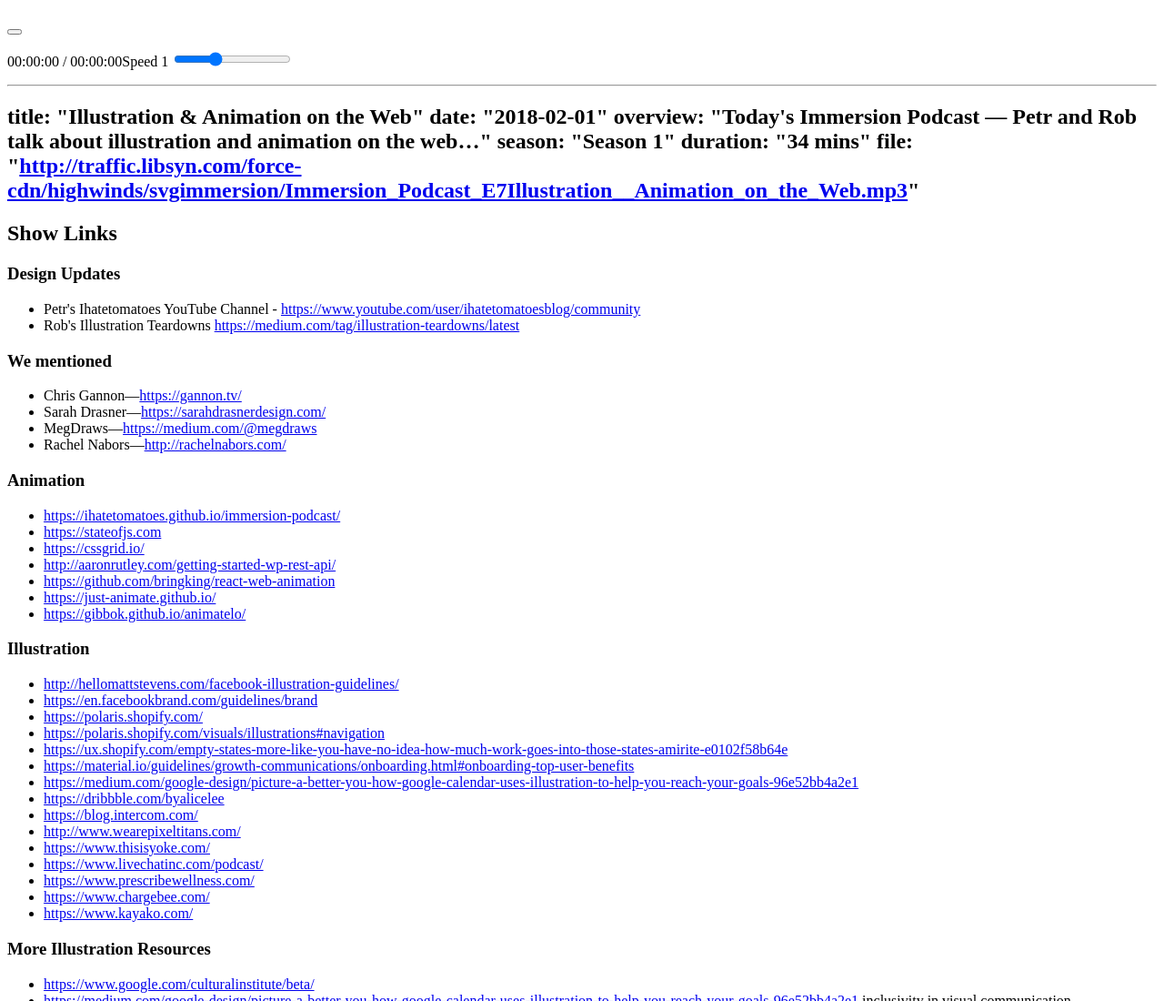
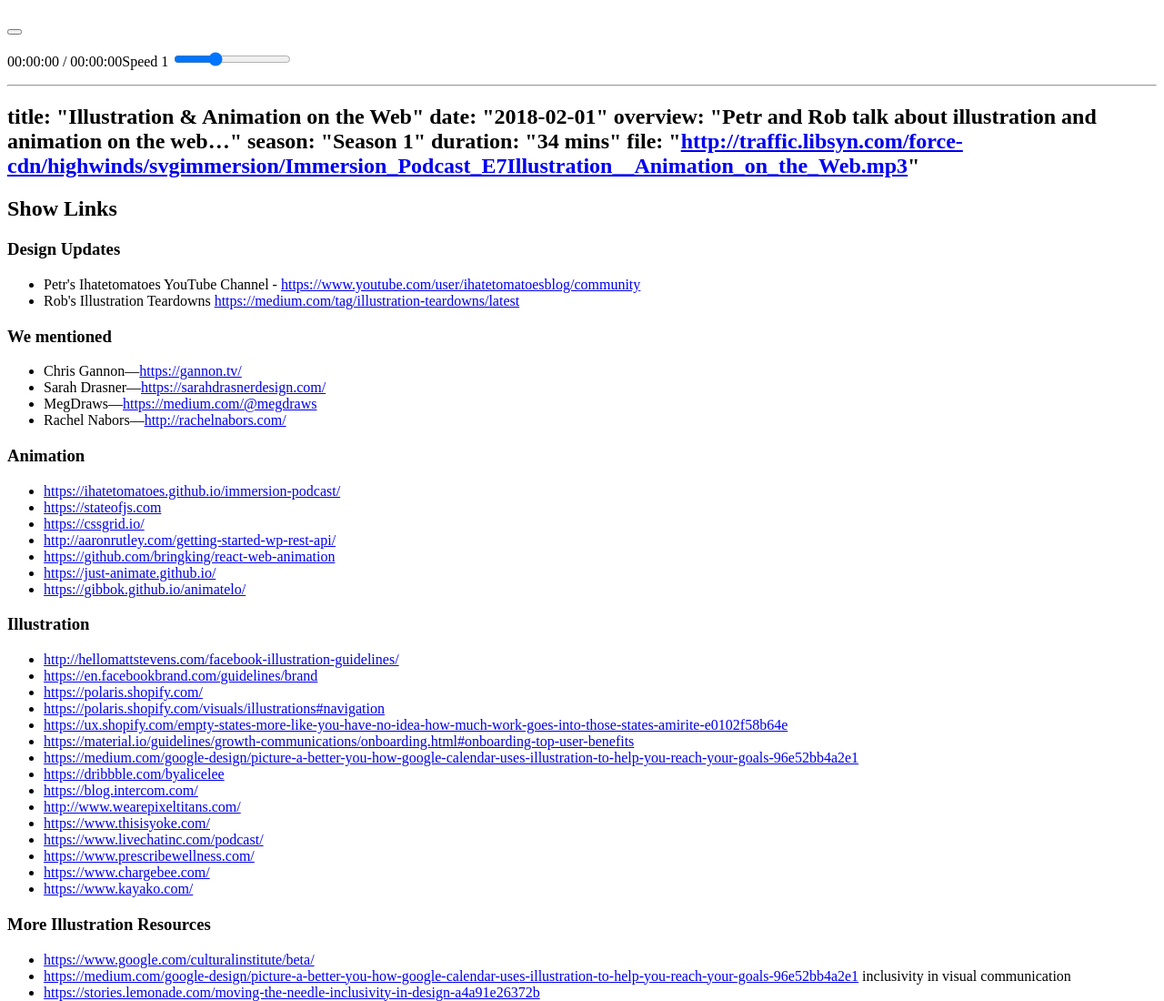
Before and after one commit to Ihatetomatoes/immersion-podcast, a Gatsby site: page /season-01/episode-07 in a window 1280 px wide. Shown: the top 1100 px of the page at 91% size. Built offline with nearby package versions, Linux system fonts and the light colour scheme; Gatsby itself is replaced by a stand-in of ours; a web font is replaced by a local one.

Commit message:
Update episode-07.md

```diff
--- a/src/pages/season-01/episode-07.md
+++ b/src/pages/season-01/episode-07.md
@@ -2,7 +2,7 @@
 ---
 title: "Illustration & Animation on the Web"
 date: "2018-02-01"
-overview: "Today's Immersion Podcast — Petr and Rob talk about illustration and animation on the web…"
+overview: "Petr and Rob talk about illustration and animation on the web…"
 season: "Season 1"
 duration: "34 mins"
 file: "http://traffic.libsyn.com/force-cdn/highwinds/svgimmersion/Immersion_Podcast_E7Illustration__Animation_on_the_Web.mp3"
```
